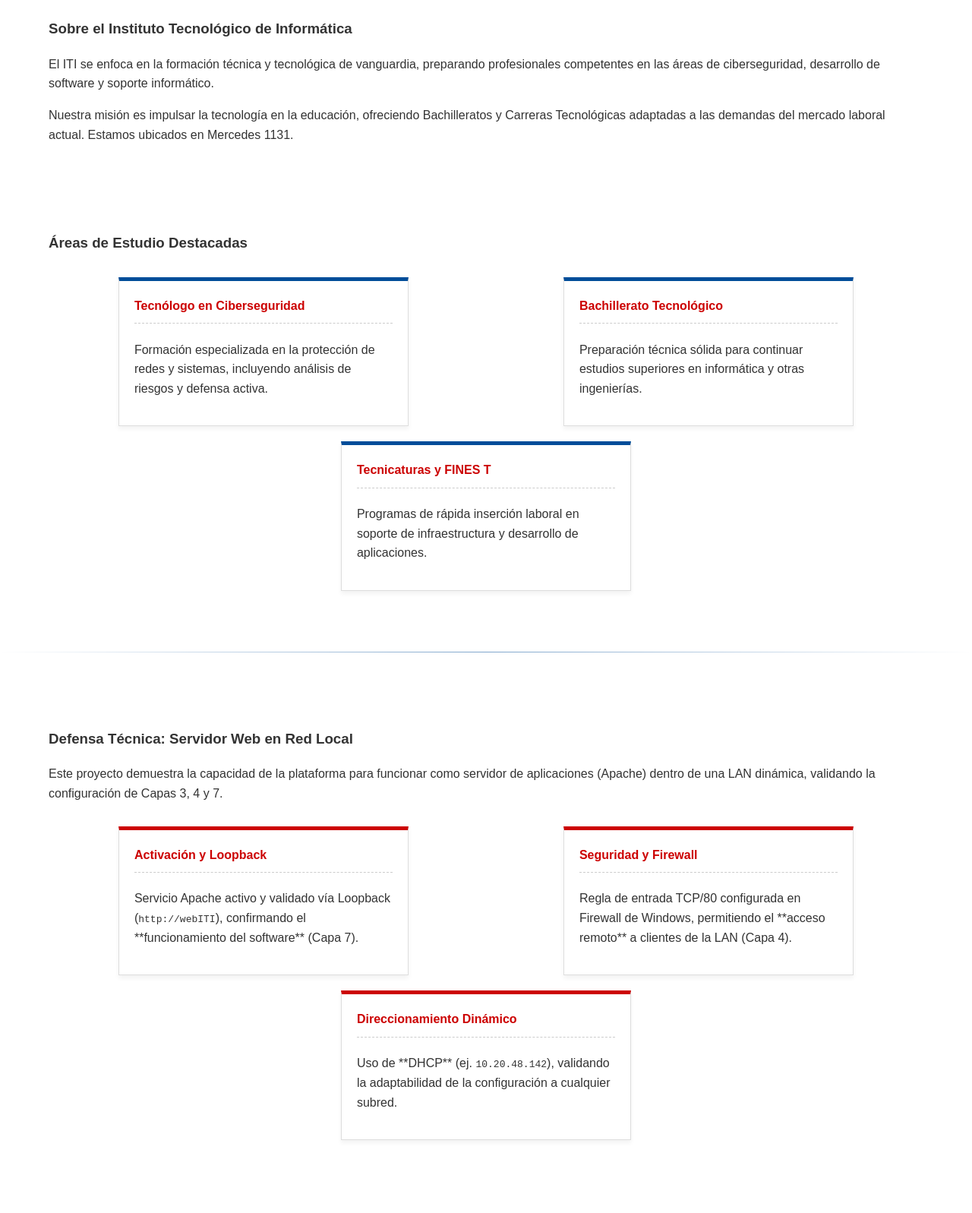
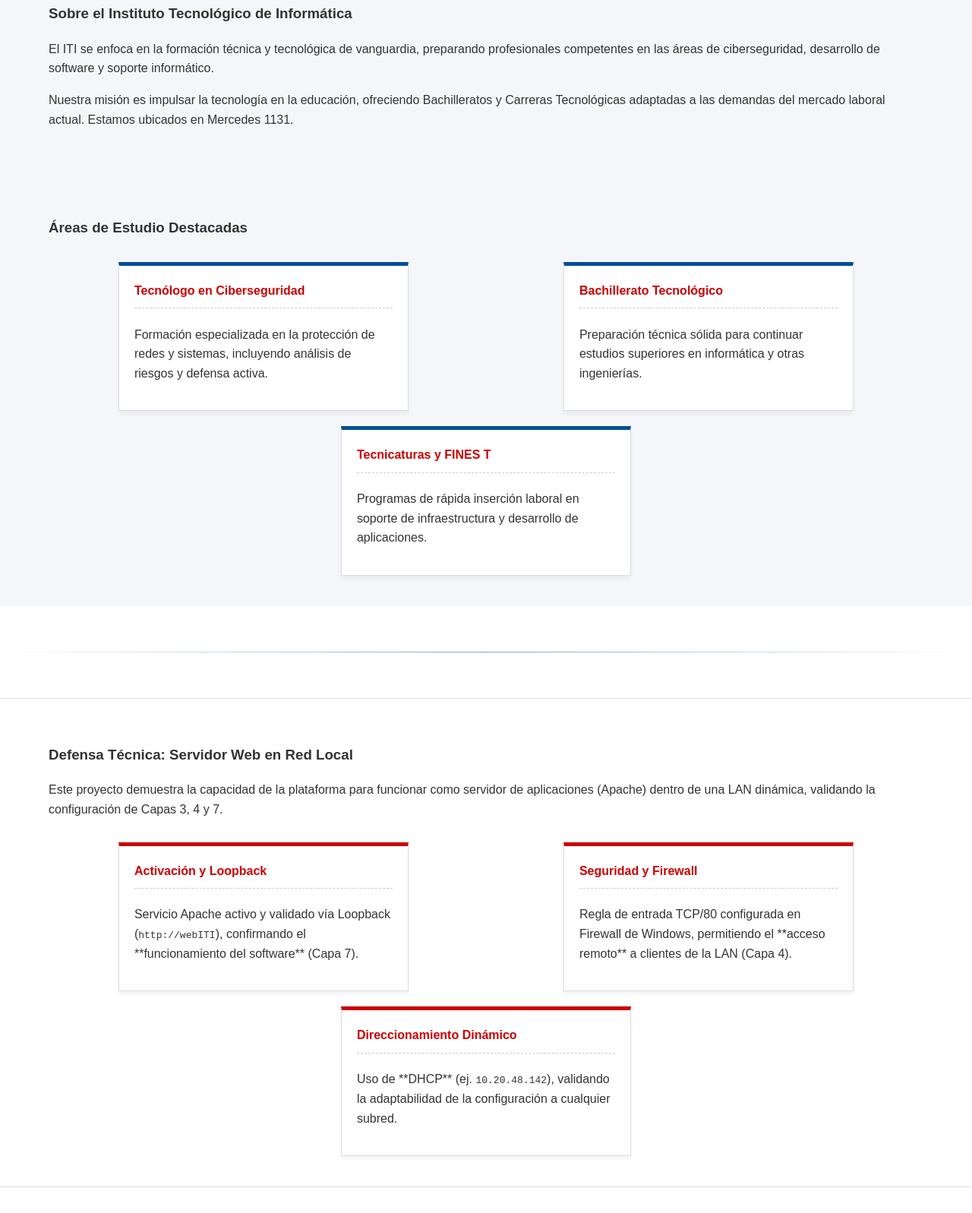
Before and after one commit to JuanFernando1492/web-iti-proyecto-final, a plain HTML site: page index.html in a window 1280 px wide. Shown: the part 425-2022 px from the top of the page at 76% size. Drawn offline with Linux system fonts and the light colour scheme.

Commit message:
Tercera version

```diff
--- a/styles.css
+++ b/styles.css
@@ -5,9 +5,10 @@
 */
 :root {
     --primary-blue: #004d99; /* Azul más oscuro y profesional */
-    --secondary-light: #f4f6f9;
+    --secondary-light: #f4f6f9; /* Fondo Gris claro para Institucional */
     --text-dark: #333333;
     --accent-red: #cc0000; /* Rojo sutil para acentos (similar a ITI/UTU) */
+    --project-bg: #ffffff; /* Fondo Blanco para el Proyecto */
 }
 
 body {
@@ -19,7 +20,7 @@ body {
     line-height: 1.6;
 }
 
-/* --- HEADER Y NAVEGACIÓN --- */
+/* --- HEADER Y NAVEGACIÓN --- (Sin Cambios) */
 header {
     background-color: var(--primary-blue);
     color: white;
@@ -61,16 +62,26 @@ nav ul li a:hover {
     background-color: rgba(255, 255, 255, 0.2);
 }
 
-/* --- SECCIÓN PRINCIPAL (MAIN) --- */
-main {
-    padding: 0;
+/* --- SECCIONES: SEPARACIÓN VISUAL --- */
+
+/* Sección Institucional (Fondo Gris Claro) */
+#institucional, #oferta {
+    background-color: var(--secondary-light); /* Fondo para ITI/Oferta */
+    padding: 40px 5%;
+}
+
+/* Sección del Proyecto (Fondo Blanco) */
+#proyecto, #acceso {
+    background-color: var(--project-bg); /* Fondo Blanco, separa del anterior */
+    padding: 40px 5%;
+    border-top: 1px solid #ddd; /* Línea suave para énfasis */
 }
 
 .contenido {
     width: 90%;
     max-width: 1200px;
-    margin: 40px auto;
-    padding: 20px;
+    margin: 0 auto; /* Centrado sin margen superior/inferior en el flujo */
+    padding: 20px 0;
 }
 
 /* Banner de Introducción */
@@ -98,13 +109,13 @@ main {
     justify-content: space-around;
     gap: 20px;
     margin-top: 30px;
-    flex-wrap: wrap; /* Para hacerlo responsive */
+    flex-wrap: wrap;
 }
 
 .card {
     background-color: #ffffff;
     border: 1px solid #dddddd;
-    border-top: 5px solid var(--primary-blue); /* Borde de color institucional */
+    border-top: 5px solid var(--primary-blue);
     padding: 20px;
     width: calc(33% - 40px);
     box-shadow: 0 4px 6px rgba(0, 0, 0, 0.05);
@@ -125,7 +136,7 @@ main {
 }
 
 .proyecto-cards .card {
-    border-top: 5px solid var(--accent-red); /* Cambia el color de las tarjetas del proyecto */
+    border-top: 5px solid var(--accent-red); /* Color de acento para el proyecto */
 }
 
 /* IP Box para el Acceso */
```
